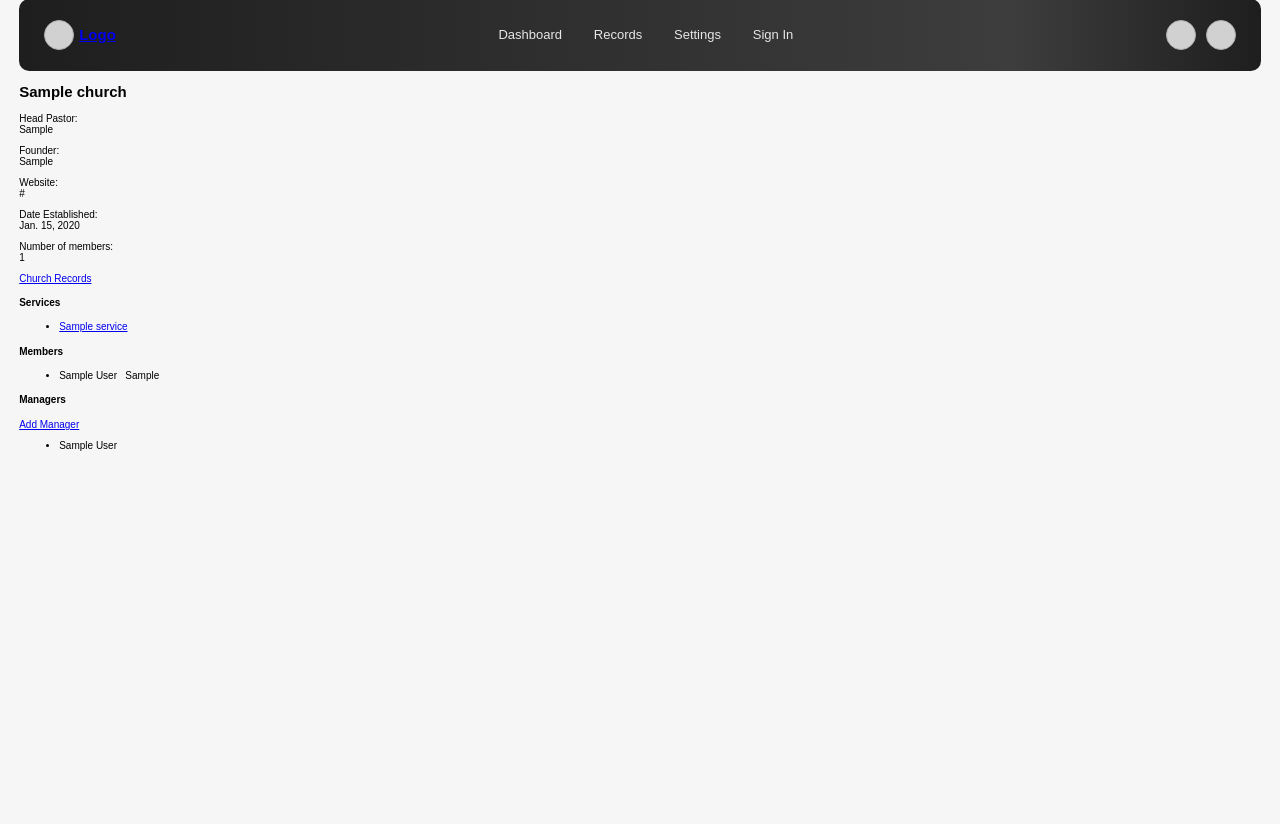
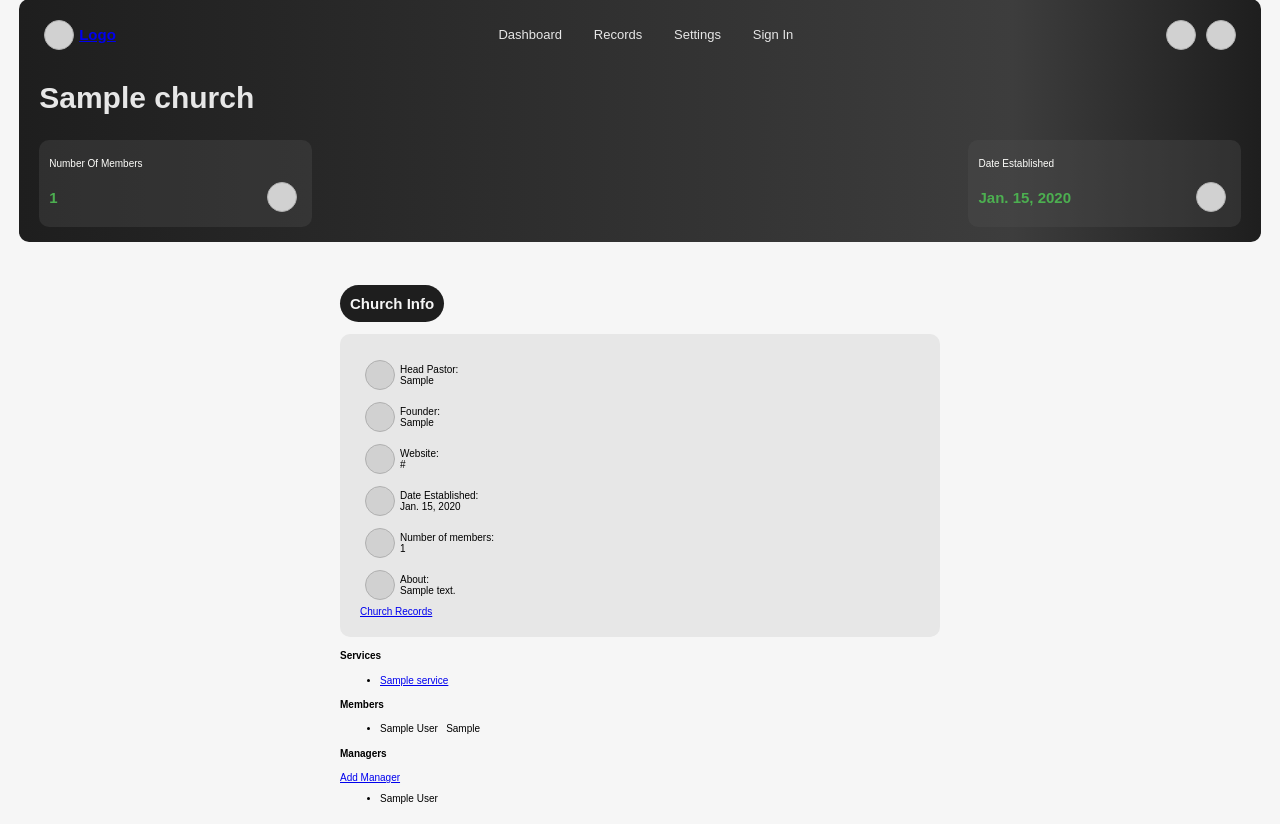
Before and after one commit to FEROS01/Records-App, a Django app: page /church_detail/00000000-0000-0000-0000-000000000001 in a window 1280 px wide. Shown: the part 21-845 px from the top of the page. Before the commit the page ends 472 px from the top, so only its background shows below. Run offline with Django 5.2, Linux system fonts and the light colour scheme; tables that the repository leaves empty hold one stand-in row (values such as "Sample post").

Commit message:
Detail FE

```diff
--- a/industry/templates/industry/church_detail.html
+++ b/industry/templates/industry/church_detail.html
@@ -1,18 +1,71 @@
 {% extends 'core/base.html' %}
 {% load humanize %}
 
+{% block nav_info %}
+<h2>{{church.name}}</h2>
+<div class="stats">
+
+    <div class="stat-card">
+        <h2>Number Of Members</h2>
+        <span>
+            <p>{{church.number_of_members|intcomma}}</p>
+            <div class="icon"></div>
+        </span>
+    </div>
+    <div class="stat-card">
+        <h2>Date Established</h2>
+        <span>
+            <p>{{church.date_established|date}}</p>
+            <div class="icon"></div>
+        </span>
+    </div>
+</div>
+{% endblock nav_info %}
 
 {% block content %}
-<h2>{{church.name}}</h2>
+
 {% if user in church.managers.all %}
 <a href="{% url 'industry:church_update' church.uuid %}">Edit Church Profile</a>
 {% endif %}
+<div class="sub">
+    <h2 class="sub_head">Church Info</h2>
+</div>
+<div class="info_card">
+    <div>
+
+        <div class="block">
+            <div class="icon"></div>
             <p>Head Pastor:<br>{{church.head_pastor}}</p>
+        </div>
+
+        <div class="block">
+            <div class="icon"></div>
             <p>Founder:<br>{{church.owner}}</p>
+        </div>
+
+        <div class="block">
+            <div class="icon"></div>
             <p>Website:<br>{{church.website|urlize|default:'No Website available'}}</p>
+        </div>
+
+        <div class="block">
+            <div class="icon"></div>
             <p>Date Established:<br>{{church.date_established|date}}</p>
+        </div>
+
+        <div class="block">
+            <div class="icon"></div>
             <p>Number of members:<br>{{church.number_of_members|intcomma}}</p>
+        </div>
+
+        <div class="block">
+            <div class="icon"></div>
+            <p>About:<br>{{ church.about }}</p>
+        </div>
+    </div>
     <a href="{% url 'industry:church_record_list' church.uuid %}">Church Records</a>
+</div>
+
 
 
 <h4>Services</h4>
--- a/static/records/css/styles.css
+++ b/static/records/css/styles.css
@@ -45,6 +45,18 @@ body {
 
 svg {
     transition: all 0.3s;
+}
+
+.not_found {
+    display: flex;
+    font-size: 1.5rem;
+    width: 100%;
+    justify-content: center;
+}
+
+.content {
+    max-width: 600px;
+    margin: 0rem auto;
 }
 
 /* Dashboard Container */
@@ -202,18 +222,20 @@ svg {
 }
 
 .stat-card h2 {
+    font-weight: 200;
     font-size: 1rem;
     color: var(--Primary_text_color);
 }
 
 .stat-card p {
     margin: 0;
-    font-size: 3rem;
+    font-size: 1.5rem;
     font-weight: bold;
     color: var(--Primary_color);
 }
 
 .stat-card span {
+    align-items: center;
     display: flex;
 }
 
@@ -281,3 +303,16 @@ svg {
 .industry-card button:hover {
     background-color: #45a049;
 }
+
+.info_card {
+    padding: 2rem;
+    display: flex;
+    flex-direction: column;
+    background-color: var(--a100);
+    border-radius: 1rem;
+}
+
+.info_card .block {
+    display: flex;
+    align-items: center;
+}
```
Also changed, not shown: other parts of static/records/css/styles.css (+17 -9 lines), industry/templates/industry/church_list.html (+32 -4 lines), industry/templates/industry/htmx_templates/church_list.html (+18 -3 lines). Lines whose indentation alone changed are shown as unchanged.
